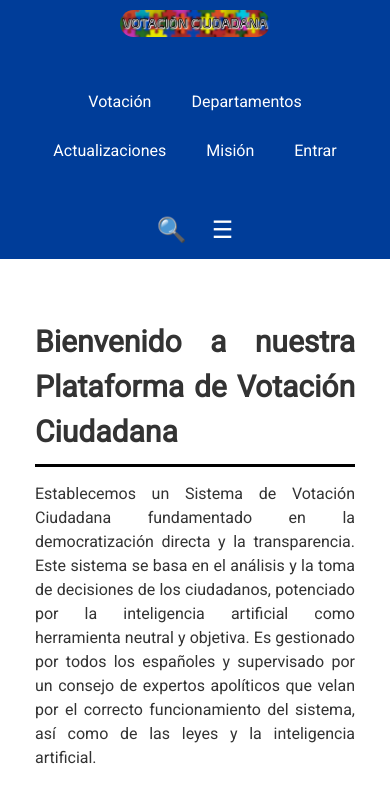
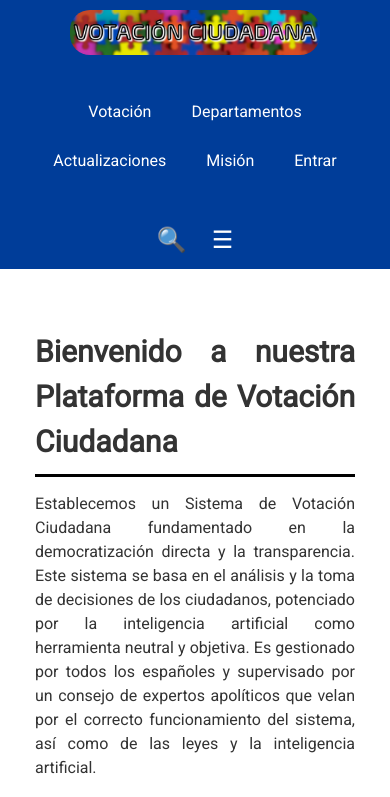
Before and after one commit to votacionciudadana/VotacionCiudadana, a plain HTML site: page index.html in a window 390 px wide. Shown: the top 797 px of the page. Drawn offline with Linux system fonts and the light colour scheme.

Commit message:
Update SistemaDeVotacionCiudadana.css

```diff
--- a/SistemaDeVotacionCiudadana.css
+++ b/SistemaDeVotacionCiudadana.css
@@ -191,8 +191,8 @@ footer {
 
     .Logo {
         order:1;
-        max-width: 150px; /* Ajusta el tamaño del logo para móviles */
-        margin: 0 auto 10px; /* Centra el logo horizontalmente y agrega espacio debajo */
+        max-width: 250px; /* Ajusta el tamaño del logo para móviles */
+        margin: 0 auto 2px; /* Centra el logo horizontalmente y agrega espacio debajo */
     }
 
     .icons {
```
